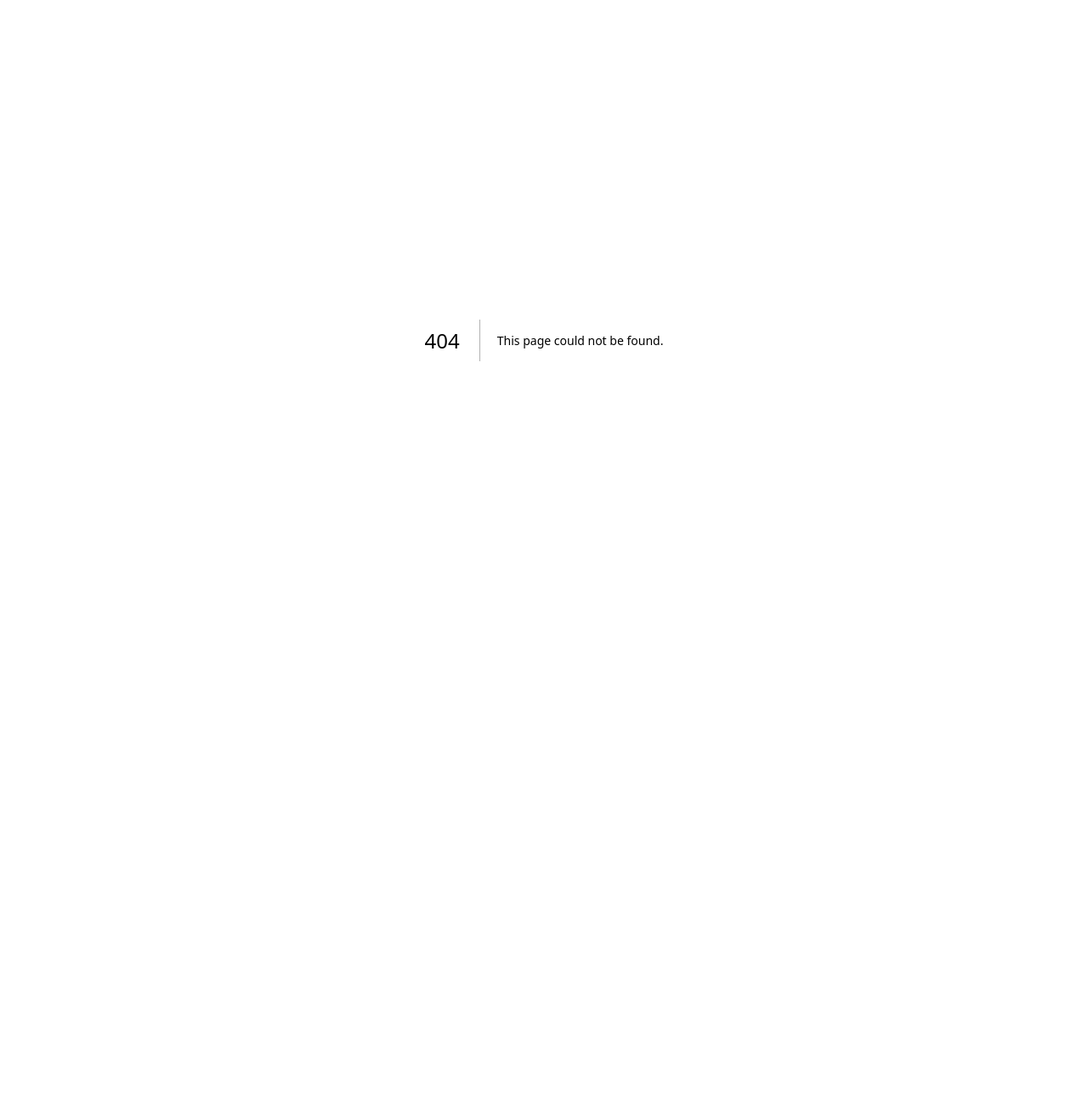
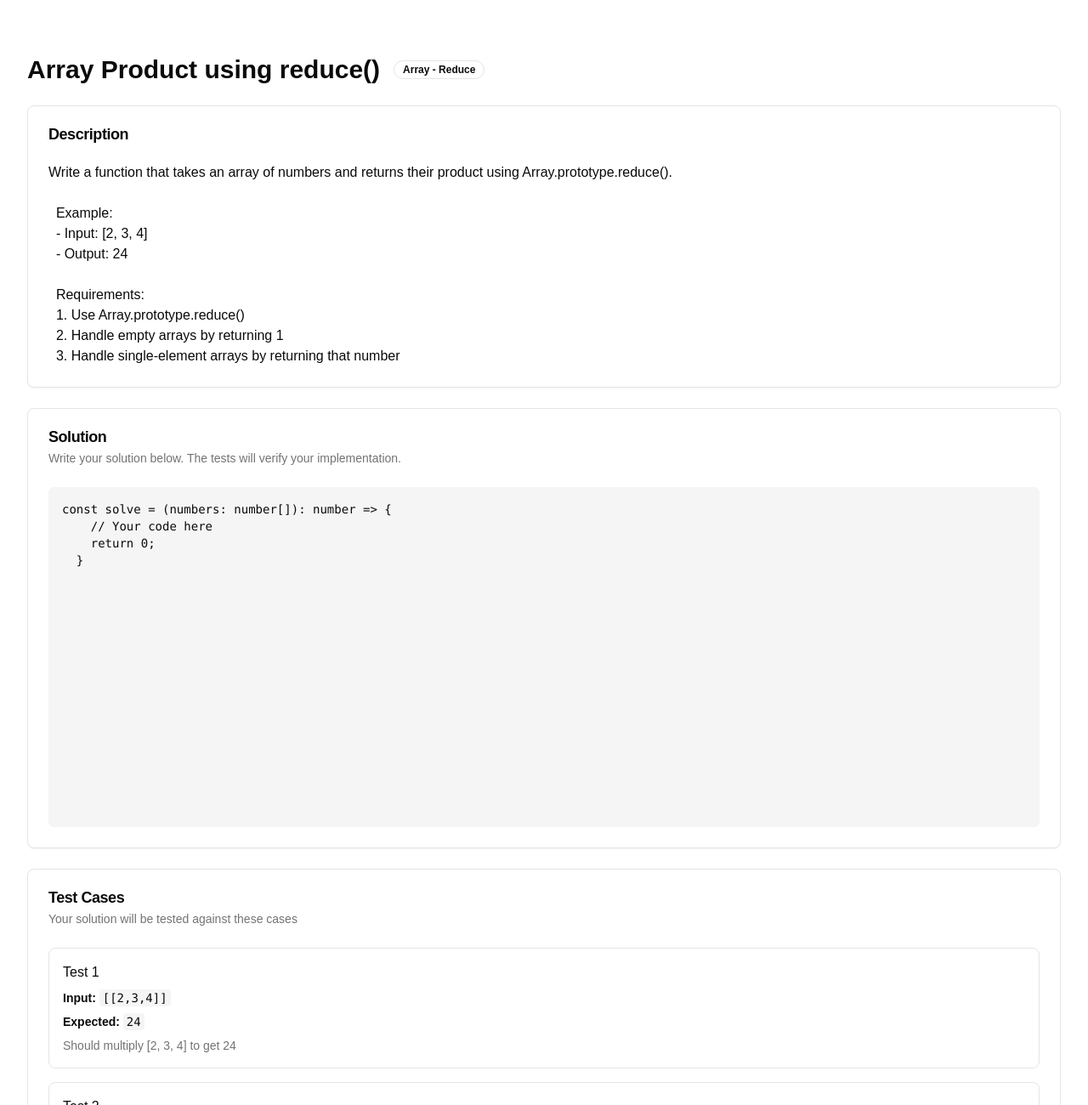
Before and after one commit to JustScriptin/jswb, a Next.js app: page /exercises/reduce-product in a window 1280 px wide. Before the commit this address had no page. Shown: the top 1300 px of the page at 85% size. Before the commit the page ends 800 px from the top, so only its background shows below. Built offline with nearby package versions, Linux system fonts and the light colour scheme.

Commit message:
Update dependencies: add @radix-ui/react-separator, @radix-ui/react-tabs, and @shadcn/ui; modify package-lock.json for new packages and dev dependencies

```diff
--- a/package.json
+++ b/package.json
@@ -9,6 +9,8 @@
     "lint": "next lint"
   },
   "dependencies": {
+    "@radix-ui/react-separator": "^1.1.1",
+    "@radix-ui/react-tabs": "^1.1.2",
     "class-variance-authority": "^0.7.1",
     "clsx": "^2.1.1",
     "isolated-vm": "^5.0.3",
@@ -21,6 +23,7 @@
   },
   "devDependencies": {
     "@eslint/eslintrc": "^3",
+    "@shadcn/ui": "^0.0.4",
     "@types/node": "^20",
     "@types/react": "^19",
     "@types/react-dom": "^19",
--- /dev/null
+++ b/src/app/exercises/[slug]/loading.tsx
@@ -0,0 +1,61 @@
+import { Card, CardContent, CardHeader } from "@/components/ui/card";
+
+export default function Loading() {
+  return (
+    <div className="container mx-auto py-8 px-4">
+      <div className="grid gap-6">
+        {/* Exercise Header Skeleton */}
+        <div className="flex items-center gap-4">
+          <div className="h-9 w-64 bg-muted rounded animate-pulse" />
+          <div className="h-6 w-32 bg-muted rounded animate-pulse" />
+        </div>
+
+        {/* Description Card Skeleton */}
+        <Card>
+          <CardHeader>
+            <div className="h-7 w-32 bg-muted rounded animate-pulse" />
+          </CardHeader>
+          <CardContent>
+            <div className="space-y-2">
+              <div className="h-4 w-full bg-muted rounded animate-pulse" />
+              <div className="h-4 w-3/4 bg-muted rounded animate-pulse" />
+              <div className="h-4 w-5/6 bg-muted rounded animate-pulse" />
+            </div>
+          </CardContent>
+        </Card>
+
+        {/* Code Editor Skeleton */}
+        <Card>
+          <CardHeader>
+            <div className="h-7 w-24 bg-muted rounded animate-pulse" />
+            <div className="h-5 w-64 bg-muted rounded animate-pulse" />
+          </CardHeader>
+          <CardContent>
+            <div className="h-[400px] bg-muted rounded animate-pulse" />
+          </CardContent>
+        </Card>
+
+        {/* Test Cases Skeleton */}
+        <Card>
+          <CardHeader>
+            <div className="h-7 w-28 bg-muted rounded animate-pulse" />
+            <div className="h-5 w-56 bg-muted rounded animate-pulse" />
+          </CardHeader>
+          <CardContent>
+            <div className="space-y-4">
+              {[1, 2, 3].map((i) => (
+                <div key={i} className="p-4 rounded-lg border">
+                  <div className="space-y-3">
+                    <div className="h-5 w-24 bg-muted rounded animate-pulse" />
+                    <div className="h-4 w-full bg-muted rounded animate-pulse" />
+                    <div className="h-4 w-3/4 bg-muted rounded animate-pulse" />
+                  </div>
+                </div>
+              ))}
+            </div>
+          </CardContent>
+        </Card>
+      </div>
+    </div>
+  );
+}
--- /dev/null
+++ b/src/app/exercises/[slug]/not-found.tsx
@@ -0,0 +1,23 @@
+import Link from "next/link";
+import { Card, CardContent, CardHeader, CardTitle } from "@/components/ui/card";
+
+export default function NotFound() {
+  return (
+    <div className="container mx-auto py-8 px-4">
+      <Card>
+        <CardHeader>
+          <CardTitle>Exercise Not Found</CardTitle>
+        </CardHeader>
+        <CardContent>
+          <p className="mb-4">Sorry, the exercise you're looking for doesn't exist.</p>
+          <Link
+            href="/exercises"
+            className="text-primary hover:underline"
+          >
+            View all exercises
+          </Link>
+        </CardContent>
+      </Card>
+    </div>
+  );
+}
--- /dev/null
+++ b/src/app/exercises/[slug]/page.tsx
@@ -0,0 +1,92 @@
+import { notFound } from "next/navigation";
+import { Card, CardContent, CardDescription, CardHeader, CardTitle } from "@/components/ui/card";
+import { Badge } from "@/components/ui/badge";
+import { EXERCISES } from "@/features/codingChallenges/data/exercisesData";
+
+type Props = {
+  params: {
+    slug: string;
+  };
+};
+
+export default function ExercisePage({ params }: Props) {
+  const exercise = EXERCISES.find((ex) => ex.slug === params.slug);
+
+  if (!exercise) {
+    notFound();
+  }
+
+  return (
+    <div className="container mx-auto py-8 px-4">
+      <div className="grid gap-6">
+        {/* Exercise Header */}
+        <div className="flex items-center gap-4">
+          <h1 className="text-3xl font-bold">{exercise.title}</h1>
+          <Badge variant="outline" className="capitalize">
+            {exercise.category.name} - {exercise.category.method}
+          </Badge>
+        </div>
+
+        {/* Exercise Description */}
+        <Card>
+          <CardHeader>
+            <CardTitle>Description</CardTitle>
+          </CardHeader>
+          <CardContent>
+            <div className="whitespace-pre-wrap">{exercise.description}</div>
+          </CardContent>
+        </Card>
+
+        {/* Code Editor Section - Placeholder */}
+        <Card>
+          <CardHeader>
+            <CardTitle>Solution</CardTitle>
+            <CardDescription>
+              Write your solution below. The tests will verify your implementation.
+            </CardDescription>
+          </CardHeader>
+          <CardContent>
+            {/* CodeEditor component will be added here */}
+            <div className="h-[400px] bg-muted rounded-md p-4">
+              <pre className="font-mono text-sm">{exercise.starterCode}</pre>
+            </div>
+          </CardContent>
+        </Card>
+
+        {/* Test Cases */}
+        <Card>
+          <CardHeader>
+            <CardTitle>Test Cases</CardTitle>
+            <CardDescription>
+              Your solution will be tested against these cases
+            </CardDescription>
+          </CardHeader>
+          <CardContent>
+            <div className="space-y-4">
+              {exercise.testCases.map((test, index) => (
+                <div key={index} className="p-4 rounded-lg border">
+                  <p className="font-medium mb-2">Test {index + 1}</p>
+                  <div className="grid gap-2 text-sm">
+                    <div>
+                      <span className="font-semibold">Input: </span>
+                      <code className="bg-muted px-1 py-0.5 rounded">
+                        {JSON.stringify(test.input)}
+                      </code>
+                    </div>
+                    <div>
+                      <span className="font-semibold">Expected: </span>
+                      <code className="bg-muted px-1 py-0.5 rounded">
+                        {JSON.stringify(test.expected)}
+                      </code>
+                    </div>
+                    <p className="text-muted-foreground">{test.message}</p>
+                  </div>
+                </div>
+              ))}
+            </div>
+          </CardContent>
+        </Card>
+      </div>
+    </div>
+  );
+}
--- /dev/null
+++ b/src/components/ui/separator.tsx
@@ -0,0 +1,31 @@
+"use client"
+
+import * as React from "react"
+import * as SeparatorPrimitive from "@radix-ui/react-separator"
+
+import { cn } from "@/lib/utils"
+
+const Separator = React.forwardRef<
+  React.ElementRef<typeof SeparatorPrimitive.Root>,
+  React.ComponentPropsWithoutRef<typeof SeparatorPrimitive.Root>
+>(
+  (
+    { className, orientation = "horizontal", decorative = true, ...props },
+    ref
+  ) => (
+    <SeparatorPrimitive.Root
+      ref={ref}
+      decorative={decorative}
+      orientation={orientation}
+      className={cn(
+        "shrink-0 bg-border",
+        orientation === "horizontal" ? "h-[1px] w-full" : "h-full w-[1px]",
+        className
+      )}
+      {...props}
+    />
+  )
+)
+Separator.displayName = SeparatorPrimitive.Root.displayName
+
+export { Separator }
--- /dev/null
+++ b/src/components/ui/tabs.tsx
@@ -0,0 +1,55 @@
+"use client"
+
+import * as React from "react"
+import * as TabsPrimitive from "@radix-ui/react-tabs"
+
+import { cn } from "@/lib/utils"
+
+const Tabs = TabsPrimitive.Root
+
+const TabsList = React.forwardRef<
+  React.ElementRef<typeof TabsPrimitive.List>,
+  React.ComponentPropsWithoutRef<typeof TabsPrimitive.List>
+>(({ className, ...props }, ref) => (
+  <TabsPrimitive.List
+    ref={ref}
+    className={cn(
+      "inline-flex h-10 items-center justify-center rounded-md bg-muted p-1 text-muted-foreground",
+      className
+    )}
+    {...props}
+  />
+))
+TabsList.displayName = TabsPrimitive.List.displayName
+
+const TabsTrigger = React.forwardRef<
+  React.ElementRef<typeof TabsPrimitive.Trigger>,
+  React.ComponentPropsWithoutRef<typeof TabsPrimitive.Trigger>
+>(({ className, ...props }, ref) => (
+  <TabsPrimitive.Trigger
+    ref={ref}
+    className={cn(
+      "inline-flex items-center justify-center whitespace-nowrap rounded-sm px-3 py-1.5 text-sm font-medium ring-offset-background transition-all focus-visible:outline-none focus-visible:ring-2 focus-visible:ring-ring focus-visible:ring-offset-2 disabled:pointer-events-none disabled:opacity-50 data-[state=active]:bg-background data-[state=active]:text-foreground data-[state=active]:shadow-sm",
+      className
+    )}
+    {...props}
+  />
+))
+TabsTrigger.displayName = TabsPrimitive.Trigger.displayName
+
+const TabsContent = React.forwardRef<
+  React.ElementRef<typeof TabsPrimitive.Content>,
+  React.ComponentPropsWithoutRef<typeof TabsPrimitive.Content>
+>(({ className, ...props }, ref) => (
+  <TabsPrimitive.Content
+    ref={ref}
+    className={cn(
+      "mt-2 ring-offset-background focus-visible:outline-none focus-visible:ring-2 focus-visible:ring-ring focus-visible:ring-offset-2",
+      className
+    )}
+    {...props}
+  />
+))
+TabsContent.displayName = TabsPrimitive.Content.displayName
+
+export { Tabs, TabsList, TabsTrigger, TabsContent }
```
Also changed, not shown: 1 other file (tests, documents, lock files or other folders).
